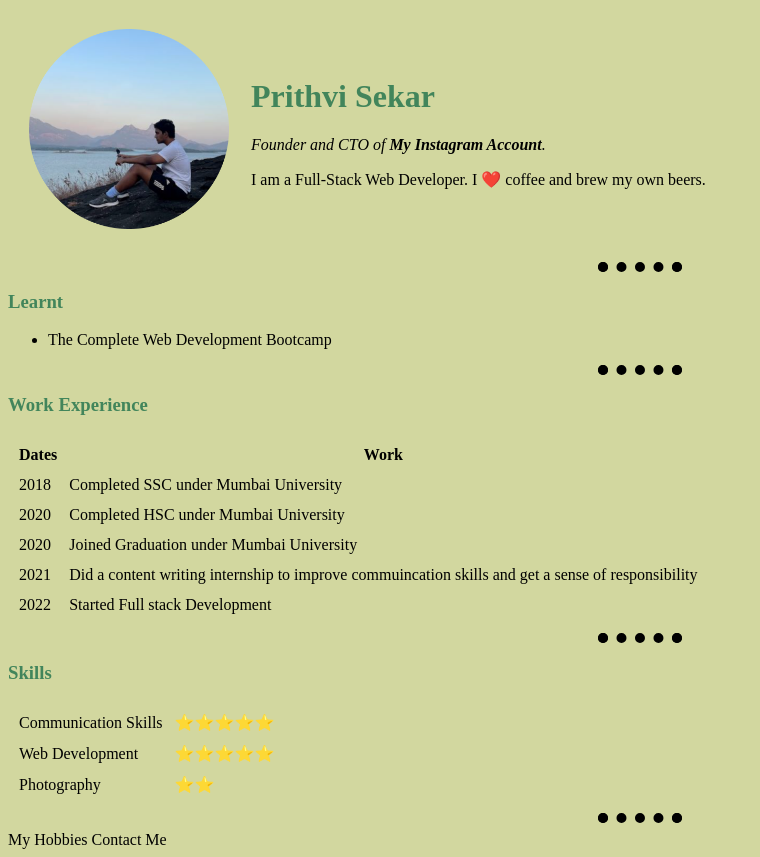
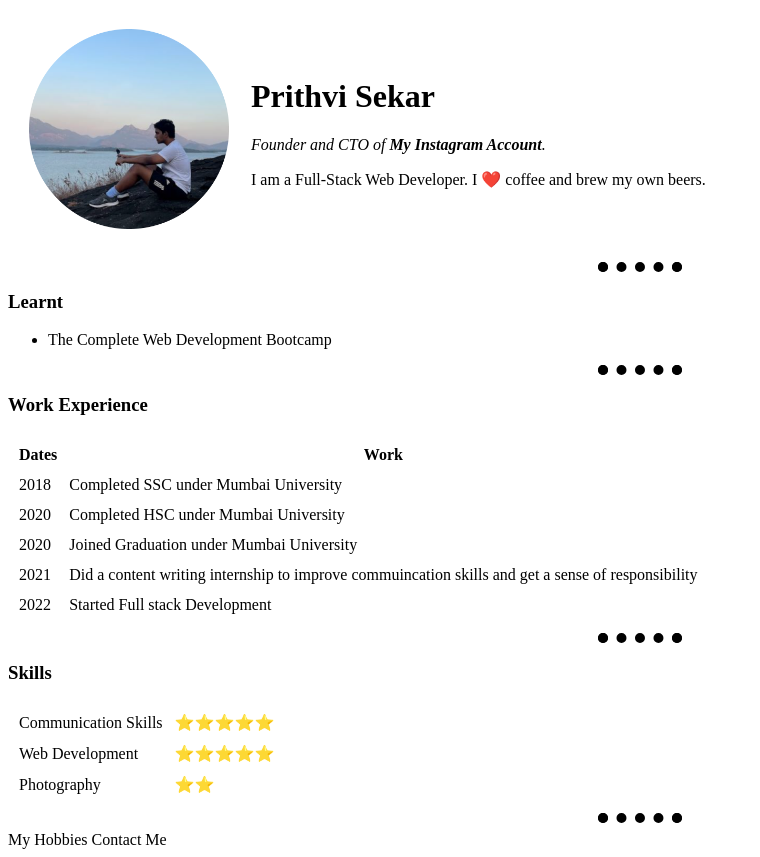
Before and after one commit to prithu121/test1, a plain HTML site: page index.html in a window 1280 px wide. Shown: the whole page, without its empty margins (0-760 px from the left). Drawn offline with Linux system fonts and the light colour scheme.

Commit message:
Update styles.css

```diff
--- a/styles.css
+++ b/styles.css
@@ -1,10 +1,10 @@
 
   body {
-    background-color: #D2D79F;
+    background-color: ##90c4f2;
   }
 
   hr{
-        background-color: #D2D79F;
+        background-color: ##4c6477;
         border-style: dotted;
         border-color: black;
         border-width: 10px;
@@ -13,9 +13,9 @@
         width: 5%;
       }
 
-h1{ color:#42855B;
+h1{ color:##4c6477;
 }
-h3{ color:#42855B;
+h3{ color:##4c6477;
 }
 
 a:link {
```
